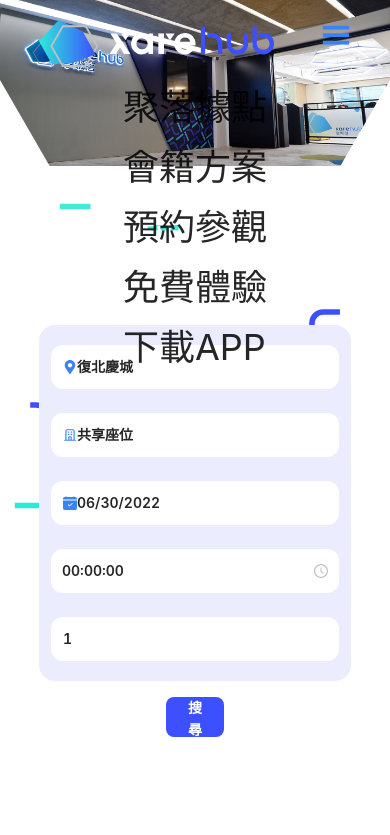
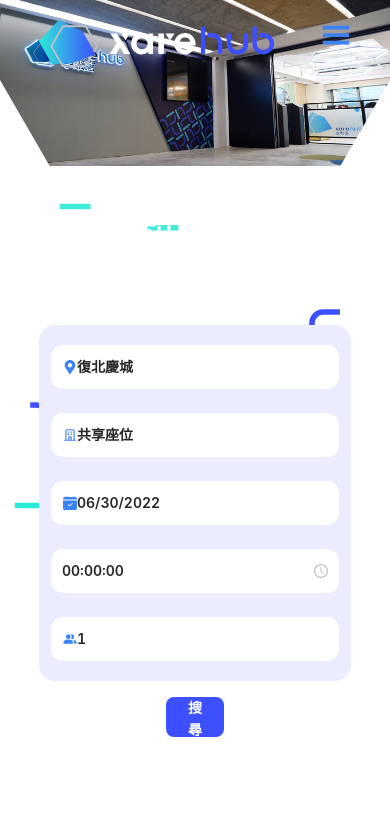
Before and after one commit to DrizztDuncan/xarehub, a React (Create React App) app: page / in a window 390 px wide. Shown: the top 835 px of the page. Built offline with nearby package versions, Linux system fonts and the light colour scheme.

Commit message:
hamburger menu

```diff
--- a/src/burgerDD.js
+++ b/src/burgerDD.js
@@ -5,9 +5,9 @@ import React, { useState } from "react";
 
 const BurgerDD = () => {
   return (
-    <div className=" block lg:hidden ">
+    <button className=" block lg:hidden ">
       <GiHamburgerMenu className=" text-blue-500 block lg:hidden text-3xl " />
-    </div>
+    </button>
   );
 };
 export default BurgerDD;
--- a/src/navBar.js
+++ b/src/navBar.js
@@ -6,6 +6,7 @@ import { GiHamburgerMenu } from "react-icons/gi";
 import BurgerDD from "./burgerDD";
 
 // 參考 https://codesandbox.io/s/react-scroll-navbar-z76ig
+// https://codesandbox.io/s/tailwind-react-hamburger-menu-tjhfyx?file=/src/components/Header/Header.js
 
 const Navbar = () => {
   const [navColor, setnavColor] = useState("transparent");
@@ -33,9 +34,15 @@ const Navbar = () => {
   ];
   const [selectedMenu, setSelectedMenu] = useState(menu[0]);
 
+  // control burger menu
+  const [isShown, setIsShown] = useState(false);
+  const handleClick = (event) => {
+    setIsShown(true);
+  };
+
   return (
     <nav
-      className="flex flex-col justify-around items-center p-5 z-30 relative"
+      className="flex flex-col justify-around items-center p-5 z-30 fixed"
       style={{
         backgroundColor: navColor,
         // height: navSize,
@@ -63,9 +70,15 @@ const Navbar = () => {
         </ul>
 
         {/* burger menu */}
-        <BurgerDD />
+        <GiHamburgerMenu
+          onClick={handleClick}
+          className=" block lg:hidden text-blue-500 block lg:hidden text-3xl "
+        />
       </div>
-
+      {/* 👇️ show elements on click */}
+      {isShown && (
+        <div>
+          <h2>
             <ul className=" block lg:hidden ">
               <li className=" text-4xl m-5">聚落據點</li>
               <li className=" text-4xl m-5">會籍方案</li>
@@ -73,6 +86,9 @@ const Navbar = () => {
               <li className=" text-4xl m-5">免費體驗</li>
               <li className=" text-4xl m-5">下載APP</li>
             </ul>
+          </h2>
+        </div>
+      )}
     </nav>
   );
 };
--- a/src/selectPeople.js
+++ b/src/selectPeople.js
@@ -22,7 +22,7 @@ function SelectPeople() {
   return (
     <Listbox value={selectedPeople} onChange={setSelectedPeople}>
       <Listbox.Button className="bg-white w-auto h-11 relative rounded-xl text-sm font-semibold flex flex-row justify-start items-center pl-3  m-3 lg:w-1/4 ">
-        <mdPeopleAlt className=" text-blue-500 block" />
+        <MdPeopleAlt className=" text-blue-500 block" />
         {selectedPeople.value}
       </Listbox.Button>
 
```
Lines whose indentation alone changed are shown as unchanged.
